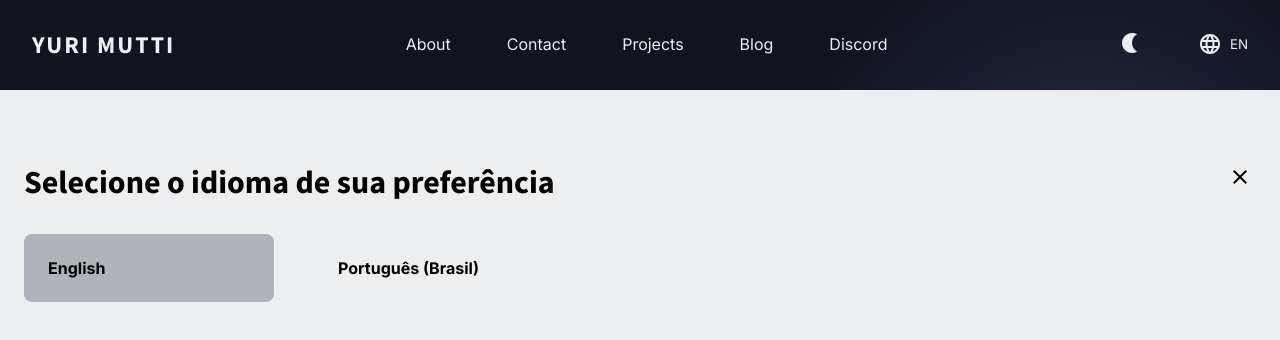
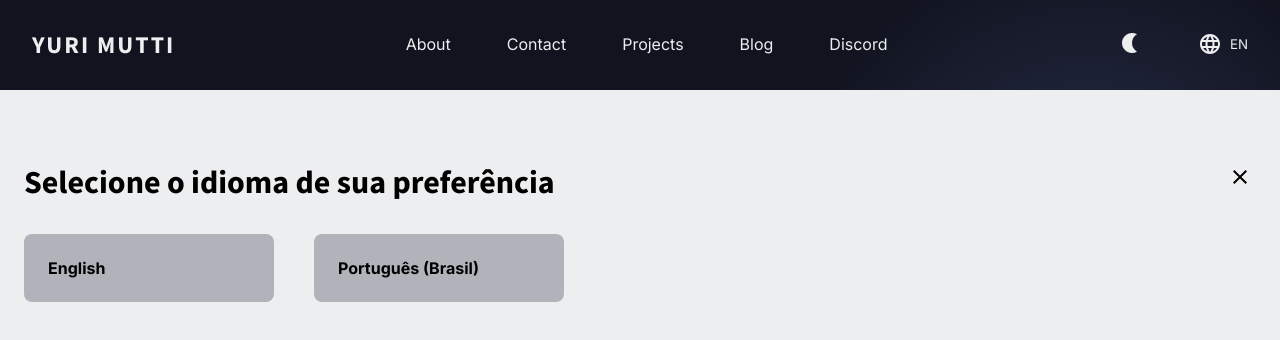
Before and after one commit to yurimutti/yurimutti.com, a Next.js app: page / in a window 1280 px wide. Both pictures are taken after a click on the button "EN". Shown: the top 340 px of the page. Built offline with nearby package versions, Linux system fonts and the light colour scheme.

Commit message:
feat: create array of languages

```diff
--- a/src/components/toggle-lang/index.tsx
+++ b/src/components/toggle-lang/index.tsx
@@ -5,6 +5,21 @@ import { AnimatePresence } from 'framer-motion';
 import { useOnClickOutside } from 'usehooks-ts';
 
 import * as S from './styles';
+interface Languages {
+  name: string;
+  code: string;
+}
+
+const languages: Languages[] = [
+  {
+    name: 'English',
+    code: 'en',
+  },
+  {
+    name: 'Português (Brasil)',
+    code: 'pt-BR',
+  },
+];
 
 export function ToggleLang() {
   const [open, setOpen] = useState(false);
@@ -19,8 +34,6 @@ export function ToggleLang() {
   };
 
   useOnClickOutside(ref, handleClickOutside);
-
-  // EN // PT-BR
 
   return (
     <AnimatePresence>
@@ -44,8 +57,11 @@ export function ToggleLang() {
 
             <S.Languages>
               <S.LanguagesList>
-                <S.Language isActive>English</S.Language>
-                <S.Language>Português (Brasil)</S.Language>
+                {languages.map((lang) => (
+                  <S.LanguageItem isActive key={lang.code}>
+                    {lang.name}
+                  </S.LanguageItem>
+                ))}
               </S.LanguagesList>
             </S.Languages>
           </S.Container>
--- a/src/components/toggle-lang/styles.ts
+++ b/src/components/toggle-lang/styles.ts
@@ -79,7 +79,7 @@ export const LanguagesList = styled('ul', {
   fontWeight: '700',
 });
 
-export const Language = styled('li', {
+export const LanguageItem = styled('li', {
   cursor: 'pointer',
   padding: '$4',
   transition: 'all $durations ease',
```
